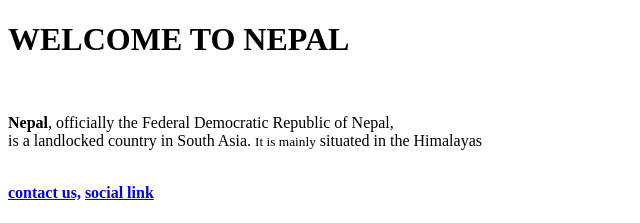
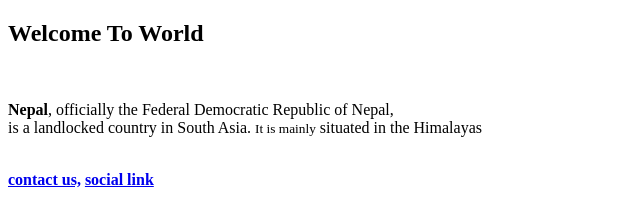
Before and after one commit to Bhugol123/Bhuwam, a plain HTML site: page index.html in a window 1280 px wide. Shown: the top 223 px of the page, without its empty margins (0-640 px from the left). Drawn offline with Linux system fonts and the light colour scheme.

Commit message:
add new heading

```diff
--- a/index.html
+++ b/index.html
@@ -6,7 +6,7 @@
     <title>Document</title>
 </head>
 <body>
-    <h1> <strong>WELCOME TO NEPAL</strong></h1>
+    <h2> <strong>Welcome To World</strong></h2>
     <br>
     <p> <b>Nepal</b>, officially the Federal Democratic Republic of Nepal,<br> is a landlocked country in South Asia. <small>It is mainly</small> situated in the Himalayas</p>
       <br>
```
